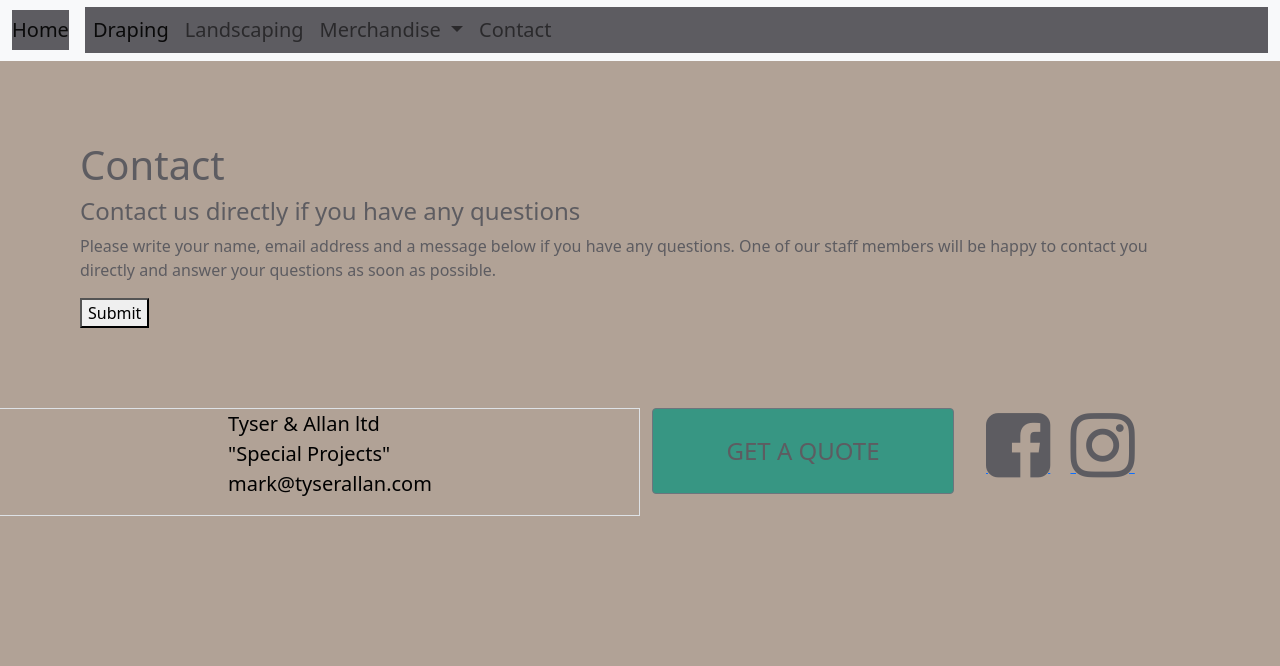
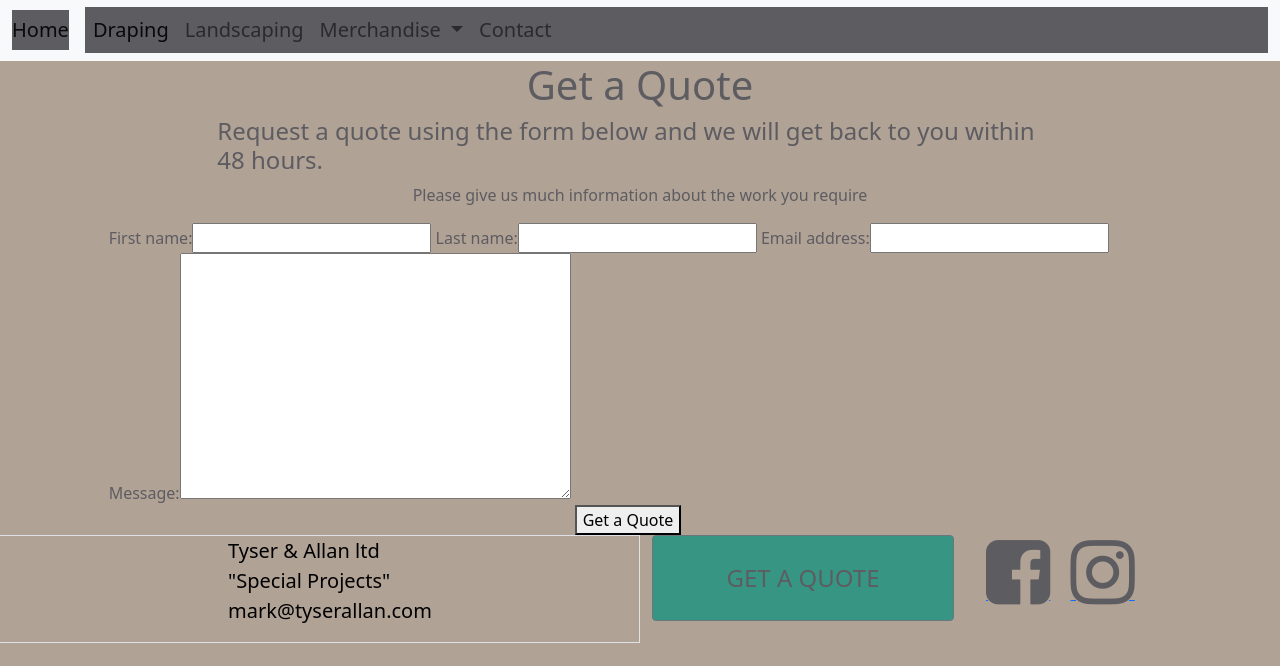
Before and after one commit to megmog88/Tyser-Allan-MileStoneProject4, a Django app: page /contact/ in a window 1280 px wide. Shown: the part 134-800 px from the top of the page. Run offline with Django 3.2, Linux system fonts and the light colour scheme.

Commit message:
added form to contact page and its working, now to style and add e-mails configs etc

```diff
--- a/pages/templates/contact.html
+++ b/pages/templates/contact.html
@@ -1,16 +1,31 @@
 {% extends 'base.html' %}
-{% block content %}
-  <div style="margin:80px">
-		<h1>Contact</h1>
-		<h4>Contact us directly if you have any questions</h4>
-		<p>
-			Please write your name, email address and a message below if you have any questions.
-			One of our staff members will be happy to contact you directly and answer your questions as soon as possible.
-		</p>
-		<form method="post">
-        {% csrf_token %}
-            {{form.as_p}}
-            <button type="submit">Submit</button>
-        </form>
+    {% block content %}
+  <div class="row">
+        <div class="col-8 offset-2 d-flex justify-content-center">
+            <h1>Get a Quote</h1>
+        </div>
+        <div class="col-8 offset-2 d-flex justify-content-center">
+		    <h4>Request a quote using the form below and we will get back to you within 48 hours. </h4>
+        </div>
+        <div class="col-8 offset-2 d-flex justify-content-center">
+            <p>Please give us much information about the work you require</p>
+        </div>
     </div>
+        <div class="row no-gutters">
+            <div class="col-10 offset-1">
+		        <form method="post">
+                    {% csrf_token %}
+                    {{form.as_table}}
+                </form>
+            </div>
+            <div class="row no-gutters">
+                <div class="col-4 offset-4 d-flex justify-content-center">
+                    <div class="form-actions">
+                        <button type="submit">Get a Quote</button>
+                    </div>
+                </div>
+            </div>
+        </div>
+
+
  {% endblock content %}
--- a/pages/urls.py
+++ b/pages/urls.py
@@ -1,13 +1,14 @@
 from django.urls import path, include
-from .views import HomePageView, DrapingPageView, LandscapingPageView, ContactPageView
+from .views import HomePageView, DrapingPageView, LandscapingPageView, ContactView
 from django.conf import settings
 from django.conf.urls.static import static
-
+from . import views
 
 urlpatterns = [
     path('draping/', DrapingPageView.as_view(), name='draping'),
     path('landscaping/', LandscapingPageView.as_view(), name='landscaping'),
-    path('contact/', ContactPageView.as_view(), name='contact'),
+    #path('contact/', ContactPageView.as_view(), name='contact'),
+    path('contact/', views.ContactView, name='contact'),
     path('', HomePageView.as_view(), name='home'),
     path('accounts/', include('allauth.urls')),
 ] + static(settings.STATIC_URL, document_root=settings.STATIC_ROOT)
--- a/pages/views.py
+++ b/pages/views.py
@@ -1,8 +1,8 @@
 from django.shortcuts import render, redirect
 from django.views.generic import TemplateView
-from .forms import ContactForm
 from django.core.mail import send_mail, BadHeaderError
 from django.http import HttpResponse
+from .forms import ContactForm
 
 
 # Create your views here.
@@ -22,24 +22,22 @@ class ContactPageView(TemplateView):
     template_name = 'contact.html'
 
 
-def contact(request):
-    if request.method == 'POST':
+def ContactView(request):
+    if request.method == 'GET':
+        form = ContactForm()
+    else:
         form = ContactForm(request.POST)
         if form.is_valid():
-            subject = "Website Inquiry"
-            body = {
-            'first_name': form.cleaned_data['first_name'],
-            'last_name': form.cleaned_data['last_name'],
-            'email': form.cleaned_data['email_address'],
-            'message':form.cleaned_data['message'],
-            }
-            message = "\n".join(body.values())
-
+            subject = form.cleaned_data['subject']
+            from_email = form.cleaned_data['from_email']
+            message = form.cleaned_data['message']
             try:
-                send_mail(subject, message, 'admin@example.com', ['admin@example.com'])
+                send_mail(subject, message, from_email, ['admin@example.com'])
             except BadHeaderError:
                 return HttpResponse('Invalid header found.')
-                return redirect('home')
+            return redirect('success')
+    return render(request, "contact.html", {'form': form})
 
-    form = ContactForm()
-    return render(request, "contact.html", {'form':form})
+
+def successView(request):
+    return HttpResponse('Success! Thank you for your message.')
```
